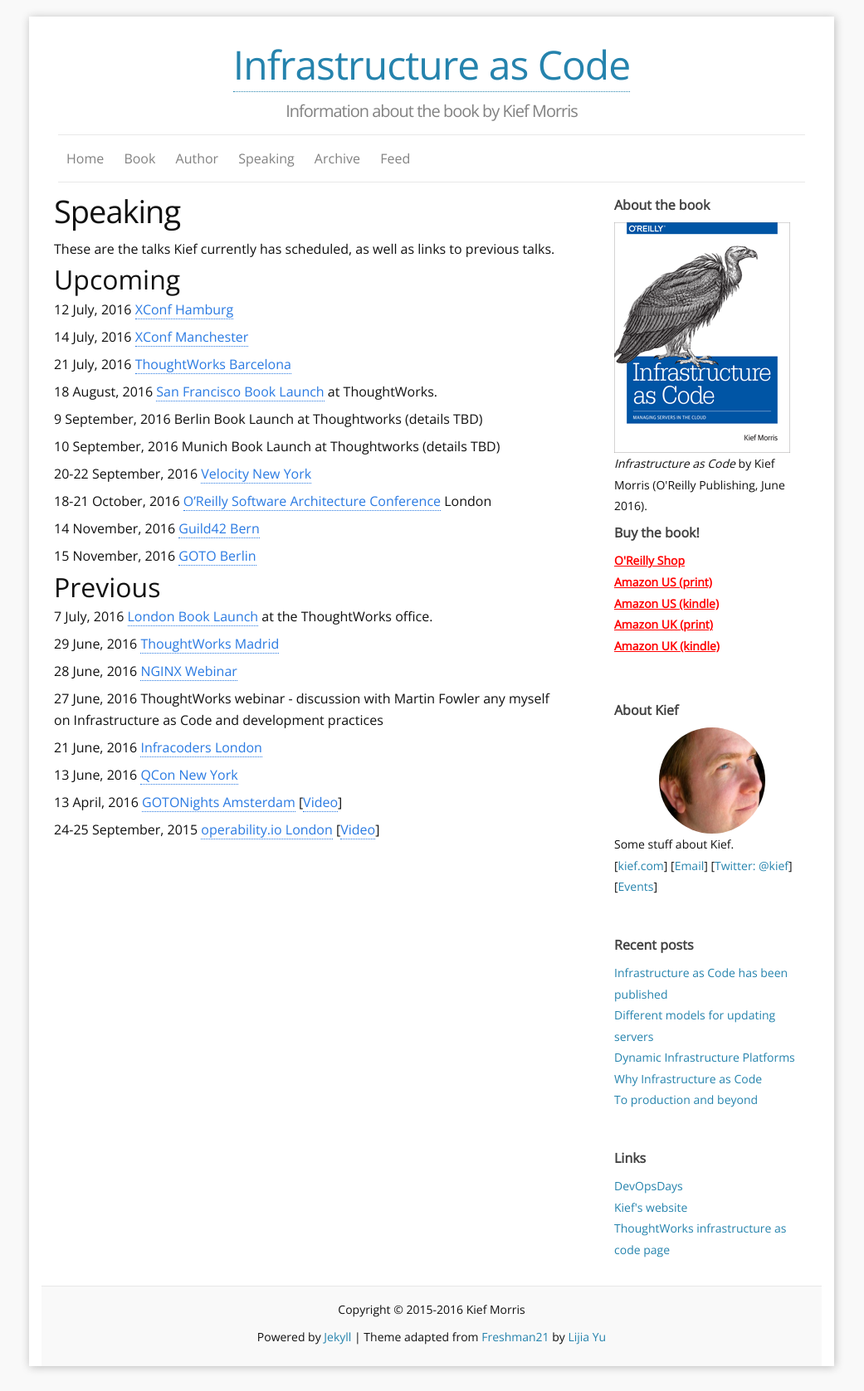
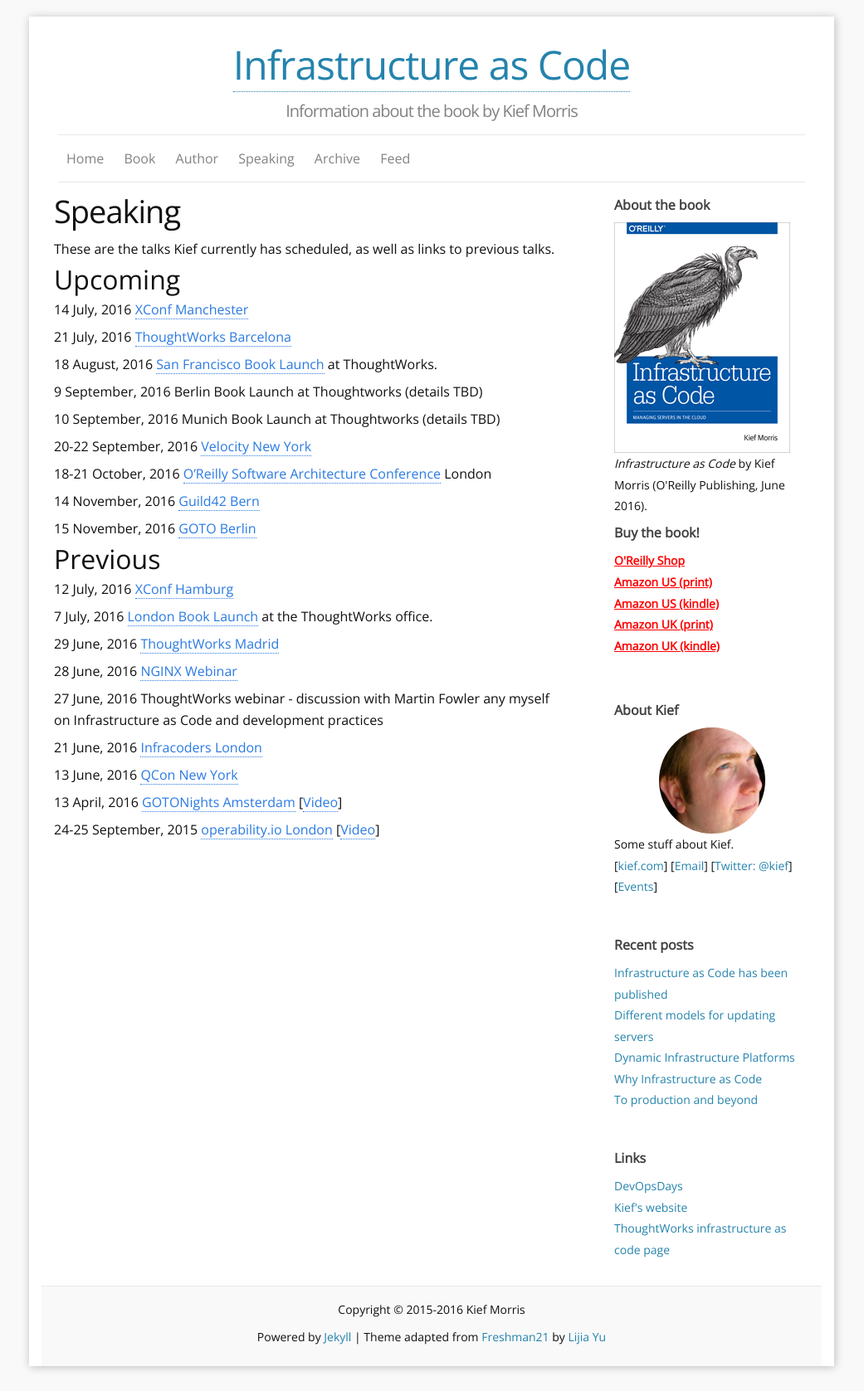
Before and after one commit to kief/infrastructure-as-code.com, a Jekyll site: the page built from 30-speaking.md, in a window 1280 px wide. Shown: the whole page at 83% size, without its empty margins (120-1161 px from the left). Built offline with Jekyll 4.4.1, drawn with Linux system fonts in a browser that asks for light colours; comment, search, counter and statistics services are not loaded; part of the change alters nothing that is shown.

```diff
--- a/30-speaking.md
+++ b/30-speaking.md
@@ -7,8 +7,6 @@ permalink: /speaking/
 These are the talks Kief currently has scheduled, as well as links to previous talks.
 
 ## Upcoming
-
-12 July, 2016 [XConf Hamburg](https://info.thoughtworks.com/Xconf-hamburg-2016.html)
 
 14 July, 2016 [XConf Manchester](https://info.thoughtworks.com/Xconf-Manchester-2016.html)
 
@@ -31,6 +29,8 @@ These are the talks Kief currently has scheduled, as well as links to previous t
 
 ## Previous
 
+12 July, 2016 [XConf Hamburg](https://info.thoughtworks.com/Xconf-hamburg-2016.html)
+
 7 July, 2016 [London Book Launch](https://info.thoughtworks.com/Book-launch-infrastructure-as-code) at the ThoughtWorks office.
 
 29 June, 2016 [ThoughtWorks Madrid](http://www.meetup.com/ThoughtWorks-Madrid/events/231646246)
```
